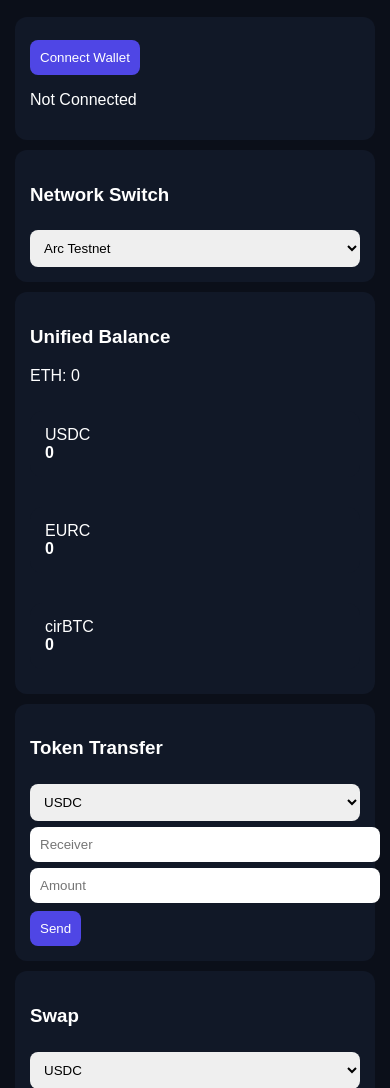
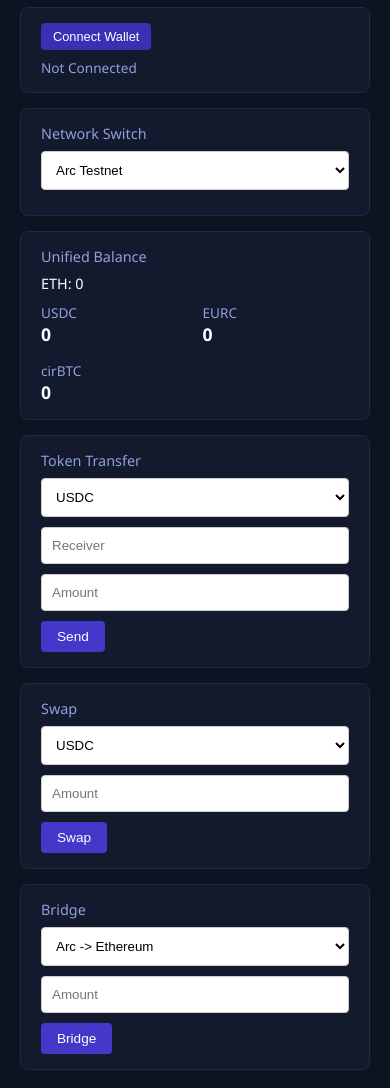
Before and after one commit to Babu9838/ArcSpace-router, a plain HTML site: page index.html in a window 390 px wide. Shown: the part 66-1154 px from the top of the page. Drawn offline with nearby package versions, Linux system fonts and the light colour scheme.

Commit message:
Update index.html

```diff
--- a/index.html
+++ b/index.html
@@ -1,255 +1,175 @@
 <!DOCTYPE html>
-<html>
+<html lang="en">
 <head>
     <meta charset="UTF-8">
     <meta name="viewport" content="width=device-width, initial-scale=1.0">
-<title>ArcSpace PRO</title>
-
-<script src="https://cdn.jsdelivr.net/npm/ethers@6.13.4/dist/ethers.umd.min.js"></script>
-
+    <title>ArcSpace PRO Dashboard</title>
     <style>
-body{margin:0;font-family:Arial;background:#0b0f19;color:white}
-.container{padding:15px}
-
-.card{
-  background:#111827;
-  padding:15px;
-  border-radius:12px;
-  margin:10px 0;
+        /* পুরো ড্যাশবোর্ডের ব্যাকগ্রাউন্ড এবং মূল ফন্ট */
+        body {
+            background-color: #0d1321; /* ডার্ক থিম ব্যাকগ্রাউন্ড */
+            color: #ffffff;
+            font-family: 'Segoe UI', Tahoma, Geneva, Verdana, sans-serif;
+            margin: 0;
+            padding: 20px;
         }
 
-.grid{
-  display:grid;
-  grid-template-columns:1fr 1fr;
-  gap:10px;
+        /* হেডার কন্টেইনার (লোগো এবং টেক্সট একসাথে রাখার জন্য) */
+        .dashboard-header {
+            display: flex;
+            align-items: center; /* লোগো এবং টেক্সট সোজা লাইনে রাখার জন্য */
+            gap: 12px;           /* লোগো ও লেখার মাঝখানের দূরত্ব */
+            margin-bottom: 25px;
         }
 
-@media(max-width:768px){
-  .grid{grid-template-columns:1fr}
+        /* লোগো স্টাইল */
+        .dashboard-logo {
+            width: 28px;         /* লোগোর সাইজ */
+            height: 28px;
+            object-fit: contain;
         }
 
-input,select{
-  width:100%;
-  padding:10px;
-  margin-top:6px;
-  border-radius:8px;
-  border:none;
+        /* হেডিং টেক্সট স্টাইল */
+        .dashboard-title {
+            font-size: 1.25rem;
+            font-weight: 600;
+            letter-spacing: 0.5px;
+            margin: 0;
         }
 
-button{
-  padding:10px;
-  border:none;
-  border-radius:8px;
-  background:#4f46e5;
-  color:white;
-  cursor:pointer;
-  margin-top:8px;
+        /* কার্ড বা সেকশন ডিজাইন (আপনার ইমেজের মতো) */
+        .card {
+            background-color: #131a2e;
+            border-radius: 8px;
+            padding: 15px 20px;
+            margin-bottom: 15px;
+            border: 1px solid #1e2942;
         }
 
-.small{opacity:0.7;font-size:12px}
+        /* কানেক্ট ওয়ালেট বাটন */
+        .btn-connect {
+            background-color: #3b30b4;
+            color: white;
+            border: none;
+            padding: 6px 12px;
+            border-radius: 4px;
+            font-size: 0.8rem;
+            cursor: pointer;
+        }
+
+        .status-text {
+            font-size: 0.85rem;
+            color: #8fa0dd;
+            margin-top: 8px;
+        }
+
+        /* ড্রপডাউন এবং ইনপুট ফিল্ড */
+        label {
+            display: block;
+            font-size: 0.9rem;
+            color: #8fa0dd;
+            margin-bottom: 8px;
+        }
+
+        select, input {
+            width: 100%;
+            padding: 10px;
+            background-color: #ffffff;
+            border: 1px solid #cccccc;
+            border-radius: 4px;
+            box-sizing: border-box;
+            margin-bottom: 10px;
+        }
+
+        /* অ্যাকশন বাটনসমূহ (Send, Swap, Bridge ইত্যাদি) */
+        .btn-action {
+            background-color: #4338ca;
+            color: white;
+            border: none;
+            padding: 8px 16px;
+            border-radius: 4px;
+            cursor: pointer;
+            font-size: 0.85rem;
+        }
+
+        /* ব্যালেন্স গ্রিড লেআউট */
+        .balance-grid {
+            display: grid;
+            grid-template-columns: repeat(2, 1fr);
+            gap: 15px;
+            margin-top: 10px;
+        }
+
+        .balance-item span {
+            display: block;
+            font-size: 0.85rem;
+            color: #8fa0dd;
+        }
+
+        .balance-item strong {
+            font-size: 1.1rem;
+        }
     </style>
 </head>
-
 <body>
 
-<div class="container">
-
-<h2>🚀 ArcSpace PRO Dashboard</h2>
-
-<!-- WALLET -->
-<div class="card">
-  <button onclick="connectWallet()">Connect Wallet</button>
-  <p id="wallet">Not Connected</p>
+    <div class="dashboard-header">
+        <img src="1000236378.jpg" alt="ArcSpace Logo" class="dashboard-logo">
+        <h1 class="dashboard-title">ArcSpace PRO Dashboard</h1>
     </div>
 
-<!-- NETWORK -->
     <div class="card">
-  <h3>Network Switch</h3>
-  <select id="network">
+        <button class="btn-connect">Connect Wallet</button>
+        <div class="status-text">Not Connected</div>
+    </div>
+
+    <div class="card">
+        <label>Network Switch</label>
+        <select>
             <option>Arc Testnet</option>
-    <option>Ethereum</option>
-    <option>Sepolia</option>
-    <option>Arbitrum</option>
         </select>
     </div>
 
-<!-- UNIFIED BALANCE -->
     <div class="card">
-  <h3>Unified Balance</h3>
-  <p id="eth">ETH: 0</p>
-
-  <div class="grid">
-    <div class="card">USDC<br><b id="usdc">0</b></div>
-    <div class="card">EURC<br><b id="eurc">0</b></div>
-    <div class="card">cirBTC<br><b id="btc">0</b></div>
+        <label>Unified Balance</label>
+        <div style="font-size: 0.9rem; margin-bottom: 10px;">ETH: 0</div>
+        <div class="balance-grid">
+            <div class="balance-item">
+                <span>USDC</span>
+                <strong>0</strong>
             </div>
+            <div class="balance-item">
+                <span>EURC</span>
+                <strong>0</strong>
             </div>
-
-<!-- TOKEN TRANSFER -->
-<div class="card">
-  <h3>Token Transfer</h3>
-  <select id="token">
-    <option>USDC</option>
-    <option>EURC</option>
-    <option>cirBTC</option>
-  </select>
-
-  <input id="to" placeholder="Receiver">
-  <input id="amount" placeholder="Amount">
-
-  <button onclick="sendToken()">Send</button>
-</div>
-
-<!-- SWAP -->
-<div class="card">
-  <h3>Swap</h3>
-  <select>
-    <option>USDC</option>
-    <option>EURC</option>
-    <option>cirBTC</option>
-  </select>
-
-  <input placeholder="Amount">
-  <button>Swap</button>
-</div>
-
-<!-- BRIDGE -->
-<div class="card">
-  <h3>Bridge</h3>
-  <select>
-    <option>Arc → Ethereum</option>
-    <option>Ethereum → Arbitrum</option>
-    <option>Arc → Sepolia</option>
-  </select>
-
-  <input placeholder="Amount">
-  <button>Bridge</button>
-</div>
-
-<!-- LIQUIDITY -->
-<div class="card">
-  <h3>Liquidity</h3>
-
-  <div class="grid">
-    <div>
-      <h4>Add Liquidity</h4>
-      <input placeholder="Token A">
-      <input placeholder="Token B">
-      <button>Add</button>
-    </div>
-
-    <div>
-      <h4>Remove Liquidity</h4>
-      <input placeholder="LP Token">
-      <button>Remove</button>
+            <div class="balance-item">
+                <span>cirBTC</span>
+                <strong>0</strong>
             </div>
         </div>
     </div>
 
-<!-- STAKE -->
     <div class="card">
-  <h3>Stake</h3>
-  <input placeholder="Amount">
-  <button>Stake</button>
+        <label>Token Transfer</label>
+        <select><option>USDC</option></select>
+        <input type="text" placeholder="Receiver">
+        <input type="text" placeholder="Amount">
+        <button class="btn-action">Send</button>
     </div>
 
-<!-- ANALYTICS -->
     <div class="card">
-  <h3>Analytics</h3>
-  <canvas id="chart" width="300" height="120"></canvas>
+        <label>Swap</label>
+        <select><option>USDC</option></select>
+        <input type="text" placeholder="Amount">
+        <button class="btn-action">Swap</button>
     </div>
 
-<!-- SOCIAL -->
     <div class="card">
-  <h3>Social Connect</h3>
-  <button>Twitter</button>
-  <button>Discord</button>
-  <button>GitHub</button>
+        <label>Bridge</label>
+        <select><option>Arc -> Ethereum</option></select>
+        <input type="text" placeholder="Amount">
+        <button class="btn-action">Bridge</button>
     </div>
-
-</div>
-
-<script>
-
-let provider;
-let signer;
-let user;
-
-const TOKENS = {
-  USDC:"0xA0b86991c6218b36c1d19D4a2e9Eb0cE3606eB48",
-  EURC:"0x0000000000000000000000000000000000000000",
-  cirBTC:"0x0000000000000000000000000000000000000000"
-};
-
-const ABI = [
-  "function transfer(address to, uint amount) returns (bool)",
-  "function balanceOf(address) view returns (uint)"
-];
-
-// CONNECT
-async function connectWallet(){
-  if(!window.ethereum){
-    alert("Install MetaMask");
-    return;
-  }
-
-  provider = new ethers.BrowserProvider(window.ethereum);
-  await provider.send("eth_requestAccounts", []);
-  signer = await provider.getSigner();
-  user = await signer.getAddress();
-
-  document.getElementById("wallet").innerText = user;
-
-  loadBalances();
-}
-
-// BALANCES
-async function loadBalances(){
-
-  const ethBal = await provider.getBalance(user);
-  document.getElementById("eth").innerText =
-    "ETH: " + ethers.formatEther(ethBal);
-
-  loadToken("USDC","usdc");
-  loadToken("EURC","eurc");
-  loadToken("cirBTC","btc");
-}
-
-async function loadToken(symbol,id){
-  try{
-    const c = new ethers.Contract(TOKENS[symbol],ABI,provider);
-    const b = await c.balanceOf(user);
-    document.getElementById(id).innerText =
-      ethers.formatUnits(b,6);
-  }catch(e){
-    document.getElementById(id).innerText="0";
-  }
-}
-
-// SEND TOKEN
-async function sendToken(){
-  const token=document.getElementById("token").value;
-  const to=document.getElementById("to").value;
-  const amount=document.getElementById("amount").value;
-
-  const c=new ethers.Contract(TOKENS[token],ABI,signer);
-
-  const tx=await c.transfer(to,ethers.parseUnits(amount,6));
-  await tx.wait();
-
-  alert("Success: "+tx.hash);
-  loadBalances();
-}
-
-// SIMPLE CHART
-const c=document.getElementById("chart");
-const ctx=c.getContext("2d");
-ctx.fillStyle="#4f46e5";
-ctx.fillRect(20,60,40,40);
-ctx.fillRect(80,30,40,70);
-ctx.fillRect(140,50,40,50);
-
-</script>
 
 </body>
 </html>
```
Lines whose indentation alone changed are shown as unchanged.
